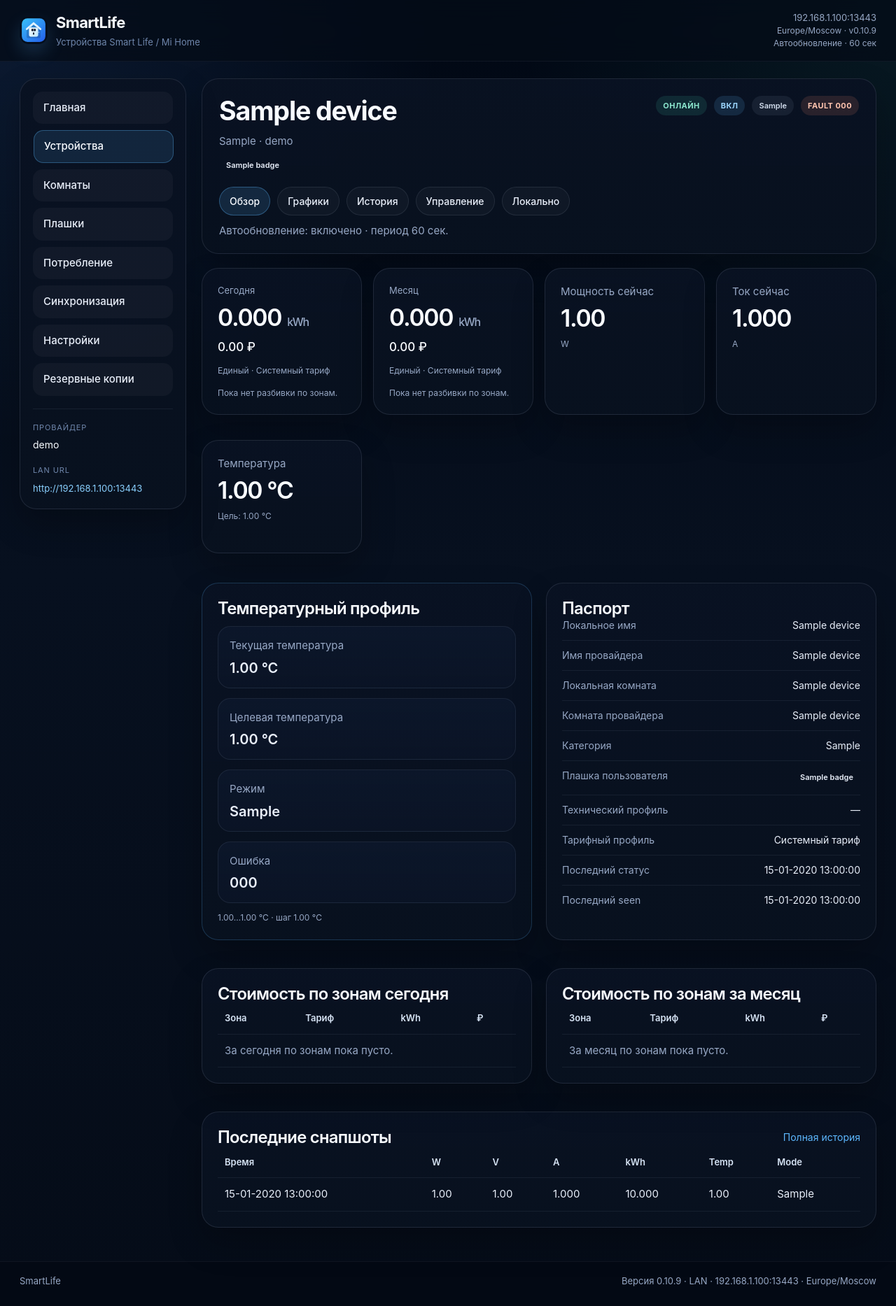
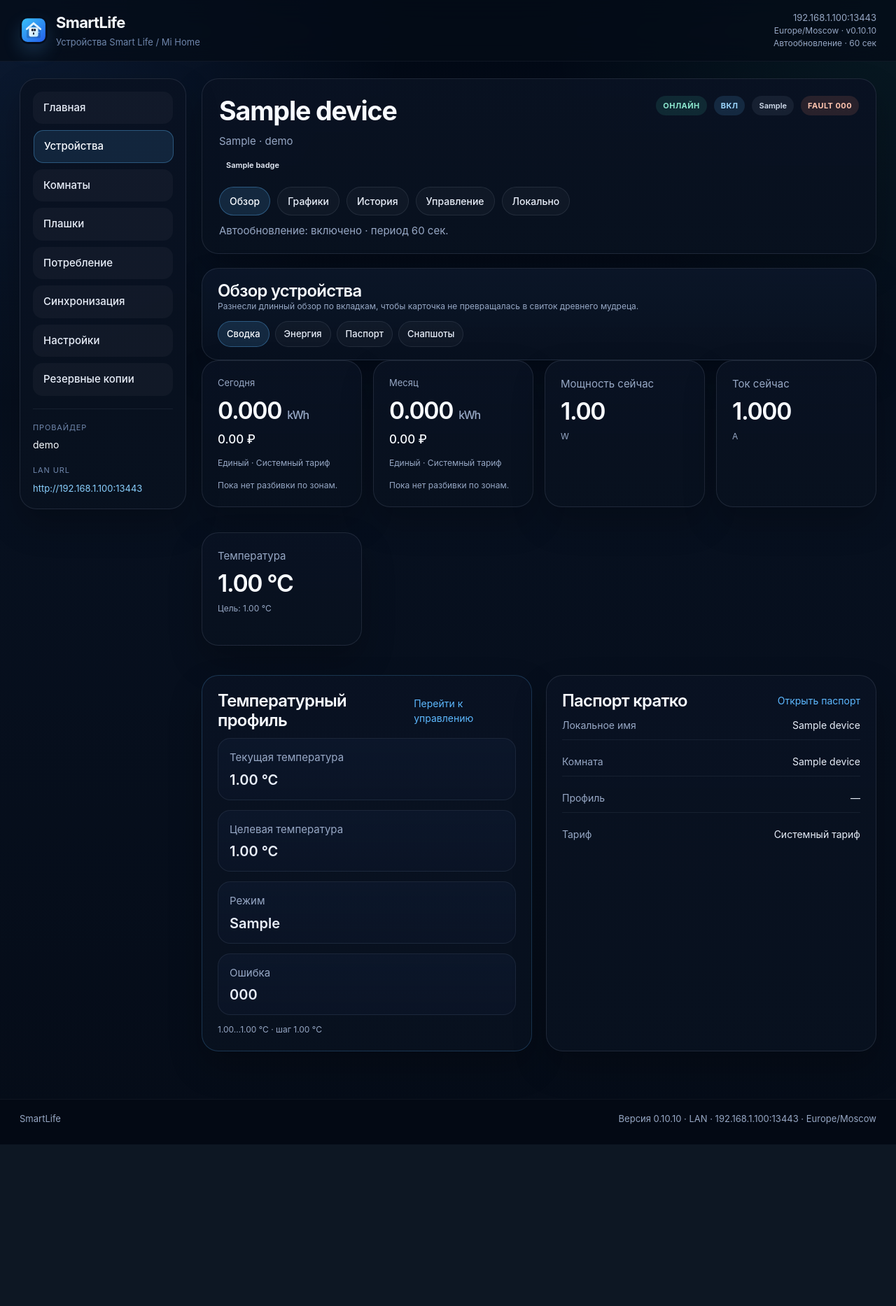
Before and after one commit to messireL/SmartLife, a FastAPI app: page /devices/1 in a window 1280 px wide. Shown: the whole page at 70% size. After the commit the page ends 1636 px from the top, so only its background shows below. Run offline with FastAPI, Linux system fonts and the light colour scheme; tables that the repository leaves empty hold one stand-in row (values such as "Sample post").

Commit message:
release: v0.10.10 split device overview into sub-tabs for summary, channels, energy, passport, and snapshots

```diff
--- a/app/api/web.py
+++ b/app/api/web.py
@@ -536,7 +536,7 @@ def backups_page(request: Request, db: Session = Depends(get_db)):
 
 
 @router.get("/devices/{device_id}", response_class=HTMLResponse)
-def device_detail(device_id: int, request: Request, tab: str = Query(default="overview"), auto_refresh: bool = Query(default=True), db: Session = Depends(get_db)):
+def device_detail(device_id: int, request: Request, tab: str = Query(default="overview"), section: str = Query(default="summary"), auto_refresh: bool = Query(default=True), db: Session = Depends(get_db)):
     device = db.get(Device, device_id)
     if device is None or device.is_deleted:
         runtime = get_runtime_config(db)
@@ -544,6 +544,8 @@ def device_detail(device_id: int, request: Request, tab: str = Query(default="ov
 
     if tab not in {"overview", "charts", "history", "control", "local"}:
         tab = "overview"
+    if section not in {"summary", "channels", "energy", "passport", "snapshots"}:
+        section = "summary"
 
     view_model = get_device_dashboard(db, device)
     refresh_seconds = settings.smartlife_sync_interval_seconds if auto_refresh and settings.smartlife_background_sync_enabled else None
@@ -557,6 +559,7 @@ def device_detail(device_id: int, request: Request, tab: str = Query(default="ov
             "snapshots": view_model["snapshots"],
             "device_view": view_model,
             "active_tab": tab,
+            "active_overview_section": section,
             "command_logs": get_recent_command_logs(db, device.id, limit=12),
             "auto_refresh": auto_refresh,
             "room_choices": get_room_choices(db),
--- a/app/core/version.py
+++ b/app/core/version.py
@@ -1,2 +1,2 @@
-APP_VERSION = "0.10.9"
+APP_VERSION = "0.10.10"
 __version__ = APP_VERSION
--- a/app/static/app.css
+++ b/app/static/app.css
@@ -679,6 +679,25 @@ td {
   color: var(--text-strong);
 }
 
+.tabs-secondary {
+  margin-top: 12px;
+  gap: 8px;
+}
+
+.tabs-secondary .tab-link {
+  padding: 8px 12px;
+  font-size: 13px;
+}
+
+.overview-switcher {
+  padding-top: 18px;
+  padding-bottom: 18px;
+}
+
+.compact-stack .status-row {
+  padding: 10px 0;
+}
+
 .text-link {
   color: var(--accent);
   font-size: 14px;
--- a/app/templates/device_detail.html
+++ b/app/templates/device_detail.html
@@ -15,7 +15,7 @@
     </div>
   </div>
   <nav class="tabs">
-    <a class="tab-link {% if active_tab == 'overview' %}active{% endif %}" href="/devices/{{ device.id }}?tab=overview&auto_refresh={% if auto_refresh %}1{% else %}0{% endif %}">Обзор</a>
+    <a class="tab-link {% if active_tab == 'overview' %}active{% endif %}" href="/devices/{{ device.id }}?tab=overview&section={{ active_overview_section or 'summary' }}&auto_refresh={% if auto_refresh %}1{% else %}0{% endif %}">Обзор</a>
     <a class="tab-link {% if active_tab == 'charts' %}active{% endif %}" href="/devices/{{ device.id }}?tab=charts&auto_refresh={% if auto_refresh %}1{% else %}0{% endif %}">Графики</a>
     <a class="tab-link {% if active_tab == 'history' %}active{% endif %}" href="/devices/{{ device.id }}?tab=history&auto_refresh={% if auto_refresh %}1{% else %}0{% endif %}">История</a>
     <a class="tab-link {% if active_tab == 'control' %}active{% endif %}" href="/devices/{{ device.id }}?tab=control&auto_refresh={% if auto_refresh %}1{% else %}0{% endif %}">Управление</a>
@@ -25,6 +25,23 @@
 </section>
 
 {% if active_tab == 'overview' %}
+  <section class="card nested-card overview-switcher">
+    <div class="section-header">
+      <div>
+        <h2>Обзор устройства</h2>
+        <div class="muted tiny">Разнесли длинный обзор по вкладкам, чтобы карточка не превращалась в свиток древнего мудреца.</div>
+      </div>
+    </div>
+    <nav class="tabs tabs-secondary">
+      <a class="tab-link {% if active_overview_section == 'summary' %}active{% endif %}" href="/devices/{{ device.id }}?tab=overview&section=summary&auto_refresh={% if auto_refresh %}1{% else %}0{% endif %}">Сводка</a>
+      {% if device_view.channels.has_channels %}<a class="tab-link {% if active_overview_section == 'channels' %}active{% endif %}" href="/devices/{{ device.id }}?tab=overview&section=channels&auto_refresh={% if auto_refresh %}1{% else %}0{% endif %}">Каналы</a>{% endif %}
+      <a class="tab-link {% if active_overview_section == 'energy' %}active{% endif %}" href="/devices/{{ device.id }}?tab=overview&section=energy&auto_refresh={% if auto_refresh %}1{% else %}0{% endif %}">Энергия</a>
+      <a class="tab-link {% if active_overview_section == 'passport' %}active{% endif %}" href="/devices/{{ device.id }}?tab=overview&section=passport&auto_refresh={% if auto_refresh %}1{% else %}0{% endif %}">Паспорт</a>
+      <a class="tab-link {% if active_overview_section == 'snapshots' %}active{% endif %}" href="/devices/{{ device.id }}?tab=overview&section=snapshots&auto_refresh={% if auto_refresh %}1{% else %}0{% endif %}">Снапшоты</a>
+    </nav>
+  </section>
+
+  {% if active_overview_section == 'summary' %}
     <section class="summary-grid metrics-grid">
       <article class="card stat-card stat-card-tariff"><div class="stat-label muted">Сегодня</div><div class="stat-value stat-value-kwh">{{ device_view.stats.today_kwh }} <span class="stat-unit">kWh</span></div><div class="stat-subvalue">{{ device_view.stats.today_cost }} {{ device_view.stats.tariff_currency }}</div><div class="muted tiny">{{ device_view.stats.tariff_mode_label }} · {{ device_view.tariff_profile.name }}</div><div class="stat-breakdown">{% for item in device_view.stats.today_breakdown %}<div class="stat-breakdown-row"><div><div>{{ item.label }}</div><div class="muted tiny">{{ item.rate }}</div></div><div class="stat-breakdown-value">{{ item.energy_display }} · {{ item.cost_display }}</div></div>{% else %}<div class="muted tiny">Пока нет разбивки по зонам.</div>{% endfor %}</div></article>
       <article class="card stat-card stat-card-tariff"><div class="stat-label muted">Месяц</div><div class="stat-value stat-value-kwh">{{ device_view.stats.month_kwh }} <span class="stat-unit">kWh</span></div><div class="stat-subvalue">{{ device_view.stats.month_cost }} {{ device_view.stats.tariff_currency }}</div><div class="muted tiny">{{ device_view.stats.tariff_mode_label }} · {{ device_view.tariff_profile.name }}</div><div class="stat-breakdown">{% for item in device_view.stats.month_breakdown %}<div class="stat-breakdown-row"><div><div>{{ item.label }}</div><div class="muted tiny">{{ item.rate }}</div></div><div class="stat-breakdown-value">{{ item.energy_display }} · {{ item.cost_display }}</div></div>{% else %}<div class="muted tiny">Пока нет разбивки по зонам.</div>{% endfor %}</div></article>
@@ -37,7 +54,47 @@
       {% endif %}
     </section>
 
+    <section class="grid-2">
+      {% if device_view.boiler.has_temperature %}
+      <article class="card climate-card">
+        <div class="section-header"><h2>Температурный профиль</h2><a class="text-link" href="/devices/{{ device.id }}?tab=control&auto_refresh={% if auto_refresh %}1{% else %}0{% endif %}">Перейти к управлению</a></div>
+        <div class="climate-grid">
+          <div class="climate-metric"><span class="muted">Текущая температура</span><strong>{{ device_view.boiler.current_temperature_c or '—' }} °C</strong></div>
+          <div class="climate-metric"><span class="muted">Целевая температура</span><strong>{{ device_view.boiler.target_temperature_c or '—' }} °C</strong></div>
+          <div class="climate-metric"><span class="muted">Режим</span><strong>{{ device_view.boiler.operation_mode_label or device_view.boiler.operation_mode or '—' }}</strong></div>
+          <div class="climate-metric"><span class="muted">Ошибка</span><strong>{% if device.fault_code and device.fault_code != '0' %}{{ device.fault_code }}{% else %}нет{% endif %}</strong></div>
+        </div>
+        {% if device_view.boiler.temp_range_label %}<div class="muted tiny" style="margin-top:12px;">{{ device_view.boiler.temp_range_label }}</div>{% endif %}
+      </article>
+      {% endif %}
+
       {% if device_view.channels.has_power_strip_layout %}
+      <article class="card">
+        <div class="section-header"><h2>Каналы коротко</h2><a class="text-link" href="/devices/{{ device.id }}?tab=overview&section=channels&auto_refresh={% if auto_refresh %}1{% else %}0{% endif %}">Открыть вкладку каналов</a></div>
+        <div class="status-stack compact-stack">
+          {% for group in device_view.channels.groups %}
+          <div class="status-row">
+            <span class="muted">{{ group.label }}</span>
+            <span>{{ group.summary }}</span>
+          </div>
+          {% endfor %}
+        </div>
+      </article>
+      {% else %}
+      <article class="card">
+        <div class="section-header"><h2>Паспорт кратко</h2><a class="text-link" href="/devices/{{ device.id }}?tab=overview&section=passport&auto_refresh={% if auto_refresh %}1{% else %}0{% endif %}">Открыть паспорт</a></div>
+        <div class="status-stack compact-stack">
+          <div class="status-row"><span class="muted">Локальное имя</span><span>{{ device.custom_name or '—' }}</span></div>
+          <div class="status-row"><span class="muted">Комната</span><span>{{ device.custom_room_name or device.room_name or '—' }}</span></div>
+          <div class="status-row"><span class="muted">Профиль</span><span>{{ device_view.profile.label or '—' }}</span></div>
+          <div class="status-row"><span class="muted">Тариф</span><span>{{ device_view.tariff_profile.name }}</span></div>
+        </div>
+      </article>
+      {% endif %}
+    </section>
+
+  {% elif active_overview_section == 'channels' %}
+    {% if device_view.channels.has_channels %}
     <section class="card">
       <div class="section-header"><h2>Каналы питания</h2><div class="muted tiny">Отдельные линии управления по данным Tuya Cloud, сгруппированные по ролям и типам.</div></div>
       <div class="channel-group-grid">
@@ -69,24 +126,25 @@
         {% endfor %}
       </div>
     </section>
+    {% else %}
+    <section class="card empty-state">У этого устройства нет отдельных каналов, которые стоило бы раскладывать по вкладке.</section>
     {% endif %}
 
-
-{% if device_view.channels.has_power_strip_layout %}
+  {% elif active_overview_section == 'energy' %}
     <section class="grid-2">
       <article class="card">
-      <div class="section-header"><h2>Энергия устройства</h2><div class="muted tiny">Суммарно по удлинителю / сетевому фильтру.</div></div>
+        <div class="section-header"><h2>Энергия устройства</h2><div class="muted tiny">Суммарные показатели по устройству и его тарифному профилю.</div></div>
         <div class="status-stack">
           <div class="status-row"><span class="muted">Мощность сейчас</span><span>{{ device_view.stats.latest_power_w }} W</span></div>
           <div class="status-row"><span class="muted">Напряжение сейчас</span><span>{{ device_view.stats.latest_voltage_v }} V</span></div>
           <div class="status-row"><span class="muted">Ток сейчас</span><span>{{ device_view.stats.latest_current_a }} A</span></div>
           <div class="status-row"><span class="muted">Сегодня</span><span>{{ device_view.stats.today_kwh }} kWh · {{ device_view.stats.today_cost }} {{ device_view.stats.tariff_currency }}</span></div>
           <div class="status-row"><span class="muted">Месяц</span><span>{{ device_view.stats.month_kwh }} kWh · {{ device_view.stats.month_cost }} {{ device_view.stats.tariff_currency }}</span></div>
-        <div class="status-row"><span class="muted">Тариф</span><span>{{ device_view.stats.tariff_mode_label }}</span></div>
+          <div class="status-row"><span class="muted">Тариф</span><span>{{ device_view.stats.tariff_mode_label }} · {{ device_view.tariff_profile.name }}</span></div>
         </div>
       </article>
       <article class="card">
-      <div class="section-header"><h2>Диагностика каналов</h2><div class="muted tiny">Что реально отдаёт Tuya по метрикам.</div></div>
+        <div class="section-header"><h2>Диагностика телеметрии</h2><div class="muted tiny">Что реально отдаёт Tuya по энергии и каналам.</div></div>
         <div class="muted">{{ device_view.energy_capabilities.message }}</div>
         <div class="muted tiny" style="margin-top:8px;">Общие коды: {% if device_view.energy_capabilities.aggregate_codes %}{{ device_view.energy_capabilities.aggregate_codes|join(', ') }}{% else %}нет{% endif %}</div>
         <div class="muted tiny">Поканальные коды: {% if device_view.energy_capabilities.channel_metric_codes %}{{ device_view.energy_capabilities.channel_metric_codes|join(', ') }}{% else %}не обнаружены{% endif %}</div>
@@ -112,62 +170,6 @@
         {% endif %}
       </article>
     </section>
-  {% endif %}
-
-  {% if device_view.boiler.has_temperature %}
-  <section class="grid-2">
-    <article class="card climate-card">
-      <div class="section-header"><h2>Температурный профиль</h2></div>
-      <div class="climate-grid">
-        <div class="climate-metric"><span class="muted">Текущая температура</span><strong>{{ device_view.boiler.current_temperature_c or '—' }} °C</strong></div>
-        <div class="climate-metric"><span class="muted">Целевая температура</span><strong>{{ device_view.boiler.target_temperature_c or '—' }} °C</strong></div>
-        <div class="climate-metric"><span class="muted">Режим</span><strong>{{ device_view.boiler.operation_mode_label or device_view.boiler.operation_mode or '—' }}</strong></div>
-        <div class="climate-metric"><span class="muted">Ошибка</span><strong>{% if device.fault_code and device.fault_code != '0' %}{{ device.fault_code }}{% else %}нет{% endif %}</strong></div>
-      </div>
-      {% if device_view.boiler.temp_range_label %}<div class="muted tiny" style="margin-top:12px;">{{ device_view.boiler.temp_range_label }}</div>{% endif %}
-    </article>
-    <article class="card"><div class="section-header"><h2>Паспорт</h2></div>
-      <div class="status-stack">
-        <div class="status-row"><span class="muted">Локальное имя</span><span>{{ device.custom_name or '—' }}</span></div>
-        <div class="status-row"><span class="muted">Имя провайдера</span><span>{{ device.name }}</span></div>
-        <div class="status-row"><span class="muted">Локальная комната</span><span>{{ device.custom_room_name or '—' }}</span></div>
-        <div class="status-row"><span class="muted">Комната провайдера</span><span>{{ device.room_name or '—' }}</span></div>
-        <div class="status-row"><span class="muted">Категория</span><span>{{ device.category or '—' }}</span></div>
-        <div class="status-row"><span class="muted">Плашка пользователя</span><span>{% if device.badge %}<span class="badge custom-badge badge-{{ device.badge.color }}">{{ device.badge.name }}</span>{% else %}—{% endif %}</span></div>
-        <div class="status-row"><span class="muted">Технический профиль</span><span>{{ device_view.profile.label or '—' }}</span></div>
-        <div class="status-row"><span class="muted">Тарифный профиль</span><span>{{ device_view.tariff_profile.name }}</span></div>
-        {% if device_view.controls.supports_relay_status %}<div class="status-row"><span class="muted">Подача питания</span><span>{{ device_view.controls.advanced.relay_status.current_label }}</span></div>{% endif %}
-        {% if device_view.controls.supports_light_mode %}<div class="status-row"><span class="muted">Индикатор</span><span>{{ device_view.controls.advanced.light_mode.current_label }}</span></div>{% endif %}
-        {% if device_view.controls.supports_child_lock %}<div class="status-row"><span class="muted">Детский замок</span><span>{{ device_view.controls.advanced.child_lock.current_label }}</span></div>{% endif %}
-        {% if device_view.channels.has_power_strip_layout %}<div class="status-row"><span class="muted">Каналы</span><span>{{ device_view.channels.socket_count }} розеток{% if device_view.channels.usb_count %} · USB {{ "блок" if device_view.channels.usb_count == 1 else device_view.channels.usb_count }}{% endif %}</span></div>{% endif %}
-        <div class="status-row"><span class="muted">Последний статус</span><span>{{ device.last_status_at|localdt if device.last_status_at else '—' }}</span></div>
-        <div class="status-row"><span class="muted">Последний seen</span><span>{{ device.last_seen_at|localdt if device.last_seen_at else '—' }}</span></div>
-      </div>
-    </article>
-  </section>
-  {% else %}
-  <section class="grid-2">
-    <article class="card"><div class="section-header"><h2>Паспорт</h2></div>
-      <div class="status-stack">
-        <div class="status-row"><span class="muted">Локальное имя</span><span>{{ device.custom_name or '—' }}</span></div>
-        <div class="status-row"><span class="muted">Имя провайдера</span><span>{{ device.name }}</span></div>
-        <div class="status-row"><span class="muted">Локальная комната</span><span>{{ device.custom_room_name or '—' }}</span></div>
-        <div class="status-row"><span class="muted">Комната провайдера</span><span>{{ device.room_name or '—' }}</span></div>
-        <div class="status-row"><span class="muted">Категория</span><span>{{ device.category or '—' }}</span></div>
-        <div class="status-row"><span class="muted">Плашка пользователя</span><span>{% if device.badge %}<span class="badge custom-badge badge-{{ device.badge.color }}">{{ device.badge.name }}</span>{% else %}—{% endif %}</span></div>
-        <div class="status-row"><span class="muted">Технический профиль</span><span>{{ device_view.profile.label or '—' }}</span></div>
-        <div class="status-row"><span class="muted">Тарифный профиль</span><span>{{ device_view.tariff_profile.name }}</span></div>
-        {% if device_view.controls.supports_relay_status %}<div class="status-row"><span class="muted">Подача питания</span><span>{{ device_view.controls.advanced.relay_status.current_label }}</span></div>{% endif %}
-        {% if device_view.controls.supports_light_mode %}<div class="status-row"><span class="muted">Индикатор</span><span>{{ device_view.controls.advanced.light_mode.current_label }}</span></div>{% endif %}
-        {% if device_view.controls.supports_child_lock %}<div class="status-row"><span class="muted">Детский замок</span><span>{{ device_view.controls.advanced.child_lock.current_label }}</span></div>{% endif %}
-        {% if device_view.channels.has_power_strip_layout %}<div class="status-row"><span class="muted">Каналы</span><span>{{ device_view.channels.socket_count }} розеток{% if device_view.channels.usb_count %} · USB {{ "блок" if device_view.channels.usb_count == 1 else device_view.channels.usb_count }}{% endif %}</span></div>{% endif %}
-        <div class="status-row"><span class="muted">Последний статус</span><span>{{ device.last_status_at|localdt if device.last_status_at else '—' }}</span></div>
-        <div class="status-row"><span class="muted">Последний seen</span><span>{{ device.last_seen_at|localdt if device.last_seen_at else '—' }}</span></div>
-      </div>
-    </article>
-  </section>
-  {% endif %}
-
 
     <section class="grid-2">
       <article class="card"><div class="section-header"><h2>Стоимость по зонам сегодня</h2></div>
@@ -190,12 +192,48 @@
       </article>
     </section>
 
+  {% elif active_overview_section == 'passport' %}
+    <section class="grid-2">
+      {% if device_view.boiler.has_temperature %}
+      <article class="card climate-card">
+        <div class="section-header"><h2>Температурный профиль</h2></div>
+        <div class="climate-grid">
+          <div class="climate-metric"><span class="muted">Текущая температура</span><strong>{{ device_view.boiler.current_temperature_c or '—' }} °C</strong></div>
+          <div class="climate-metric"><span class="muted">Целевая температура</span><strong>{{ device_view.boiler.target_temperature_c or '—' }} °C</strong></div>
+          <div class="climate-metric"><span class="muted">Режим</span><strong>{{ device_view.boiler.operation_mode_label or device_view.boiler.operation_mode or '—' }}</strong></div>
+          <div class="climate-metric"><span class="muted">Ошибка</span><strong>{% if device.fault_code and device.fault_code != '0' %}{{ device.fault_code }}{% else %}нет{% endif %}</strong></div>
+        </div>
+        {% if device_view.boiler.temp_range_label %}<div class="muted tiny" style="margin-top:12px;">{{ device_view.boiler.temp_range_label }}</div>{% endif %}
+      </article>
+      {% endif %}
+
+      <article class="card"><div class="section-header"><h2>Паспорт</h2></div>
+        <div class="status-stack">
+          <div class="status-row"><span class="muted">Локальное имя</span><span>{{ device.custom_name or '—' }}</span></div>
+          <div class="status-row"><span class="muted">Имя провайдера</span><span>{{ device.name }}</span></div>
+          <div class="status-row"><span class="muted">Локальная комната</span><span>{{ device.custom_room_name or '—' }}</span></div>
+          <div class="status-row"><span class="muted">Комната провайдера</span><span>{{ device.room_name or '—' }}</span></div>
+          <div class="status-row"><span class="muted">Категория</span><span>{{ device.category or '—' }}</span></div>
+          <div class="status-row"><span class="muted">Плашка пользователя</span><span>{% if device.badge %}<span class="badge custom-badge badge-{{ device.badge.color }}">{{ device.badge.name }}</span>{% else %}—{% endif %}</span></div>
+          <div class="status-row"><span class="muted">Технический профиль</span><span>{{ device_view.profile.label or '—' }}</span></div>
+          <div class="status-row"><span class="muted">Тарифный профиль</span><span>{{ device_view.tariff_profile.name }}</span></div>
+          {% if device_view.controls.supports_relay_status %}<div class="status-row"><span class="muted">Подача питания</span><span>{{ device_view.controls.advanced.relay_status.current_label }}</span></div>{% endif %}
+          {% if device_view.controls.supports_light_mode %}<div class="status-row"><span class="muted">Индикатор</span><span>{{ device_view.controls.advanced.light_mode.current_label }}</span></div>{% endif %}
+          {% if device_view.controls.supports_child_lock %}<div class="status-row"><span class="muted">Детский замок</span><span>{{ device_view.controls.advanced.child_lock.current_label }}</span></div>{% endif %}
+          {% if device_view.channels.has_power_strip_layout %}<div class="status-row"><span class="muted">Каналы</span><span>{{ device_view.channels.socket_count }} розеток{% if device_view.channels.usb_count %} · USB {{ "блок" if device_view.channels.usb_count == 1 else device_view.channels.usb_count }}{% endif %}</span></div>{% endif %}
+          <div class="status-row"><span class="muted">Последний статус</span><span>{{ device.last_status_at|localdt if device.last_status_at else '—' }}</span></div>
+          <div class="status-row"><span class="muted">Последний seen</span><span>{{ device.last_seen_at|localdt if device.last_seen_at else '—' }}</span></div>
+        </div>
+      </article>
+    </section>
+
+  {% elif active_overview_section == 'snapshots' %}
     <section class="card"><div class="section-header"><h2>Последние снапшоты</h2><a class="text-link" href="/devices/{{ device.id }}?tab=history&auto_refresh={% if auto_refresh %}1{% else %}0{% endif %}">Полная история</a></div>
       <div class="table-wrap">
         <table>
           <thead><tr><th>Время</th><th>W</th><th>V</th><th>A</th><th>kWh</th><th>Temp</th><th>Mode</th></tr></thead>
           <tbody>
-          {% for item in snapshots[:8] %}
+            {% for item in snapshots[:12] %}
               <tr><td>{{ item.recorded_at|localdt }}</td><td>{{ item.power_w or '—' }}</td><td>{{ item.voltage_v or '—' }}</td><td>{{ item.current_a or '—' }}</td><td>{{ item.energy_total_kwh or '—' }}</td><td>{{ item.current_temperature_c or '—' }}</td><td>{{ item.operation_mode or '—' }}</td></tr>
             {% else %}
               <tr><td colspan="7" class="muted">Снапшотов пока нет.</td></tr>
@@ -204,6 +242,7 @@
         </table>
       </div>
     </section>
+  {% endif %}
 {% elif active_tab == 'local' %}
   <section class="grid-2">
     <article class="card">
```
Also changed, not shown: docs/SERVER_COMMANDS.md (+7 -0 lines), docs/TRANSFER_TO_NEW_CHAT.md (+7 -0 lines), README.md. Lines whose indentation alone changed are shown as unchanged.
